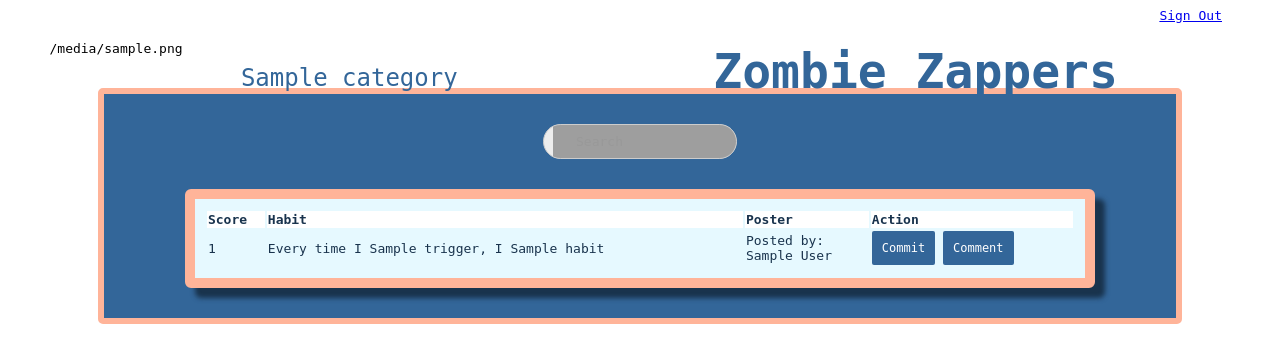
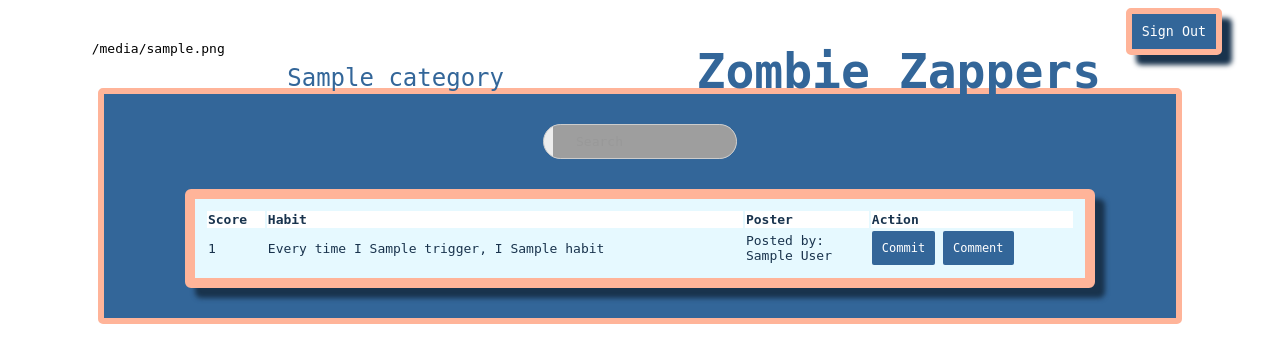
Before and after one commit to comp346s17/course-project-zombie-zapper, a Django app: template zombiezapper/zz/templates/zz/category_page.html in a window 1280 px wide. Shown: the top 363 px of the page. Run offline with Django 3.2, Linux system fonts and the light colour scheme; a user stored in the database is signed in; tables that the repository leaves empty hold one stand-in row (values such as "Sample post"); the template is opened without the code that fills it: most values are stand-ins (such as "Sample title", 1, 10 or a date in 2020); parts of the project's set-up code (start-up, migrations or seed data) failed here and were passed over; grey boxes are pictures that could not be loaded.

Commit message:
styled signout on category page

```diff
--- a/zombiezapper/zz/templates/zz/category_page.html
+++ b/zombiezapper/zz/templates/zz/category_page.html
@@ -5,11 +5,14 @@
     <link rel="stylesheet" href="/static/font-awesome-4.7.0/css/font-awesome.min.css">
   </head>
   <body>
+
         {% if user.is_authenticated %}
     <div class="sign-in" style="padding-right:50px">
-          <a href="{% url 'logout' %}" style="float:right">
-              Sign Out
-          </a>
+      <button onclick="location.href='accounts/logout';">
+
+            Sign Out
+
+      </button>
     </div>
     {% else %}
     <div class="sign-in">
@@ -21,7 +24,7 @@
     <div id = 'main_app'>
         <table id = 'category_title'>
             <tr style='height:20px'>
-                <td>
+                <td style="padding-left:60px">
                     {{icon_html | safe}}
                 </td>
                 <td>
```
